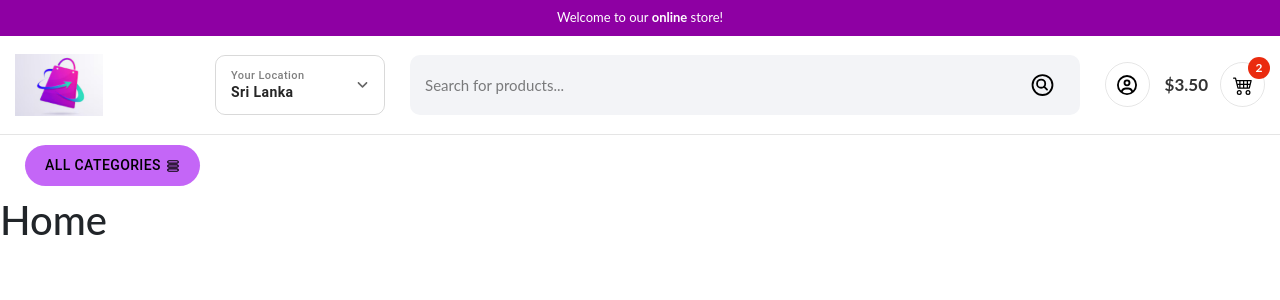
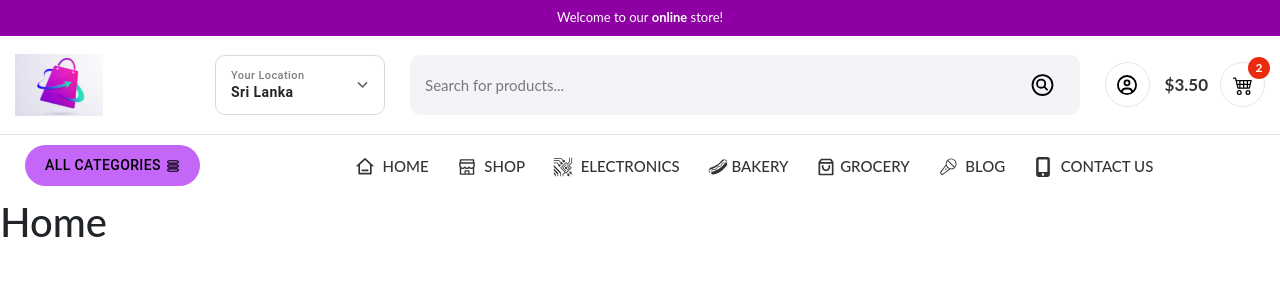
Before and after one commit to sasinduv/e-commers, a React (Create React App) app: page / in a window 1280 px wide. Shown: the top 300 px of the page. Built offline with nearby package versions, Linux system fonts and the light colour scheme.

Commit message:
feat: enhance navigation component with additional links and styling

```diff
--- a/src/App.css
+++ b/src/App.css
@@ -329,3 +329,29 @@ nav .allCatTab .icon1 svg{
     font-size: 14px;
     color: #000;
 }
+
+nav .navPart2 ul{
+    margin: 10px;
+}
+
+nav .navPart2 ul li a{
+    font-size: 15px;
+    font-weight: 500;
+    text-decoration: none;
+    color: rgba(0,0,0,0.8);
+    text-transform: uppercase;
+    display: flex;
+    align-items: center;
+    padding: 10px 10px;
+    transition: all 0.2s ease-in-out;
+    border-radius: 25px;
+}
+
+nav .navPart2 ul li a:hover{
+    color: #ee4cc8;
+    background: #dbbafc;
+}
+
+nav .navPart2 ul li a svg{
+    font-size: 20px;
+}
--- a/src/components/Navigation/index.js
+++ b/src/components/Navigation/index.js
@@ -1,5 +1,18 @@
 import Button from "@mui/material/Button"
 import { TiThMenuOutline } from "react-icons/ti";
+import { RiHome3Line } from "react-icons/ri";
+import { AiOutlineShop } from "react-icons/ai";
+import { GiCircuitry } from "react-icons/gi";
+import { GiHotDog } from "react-icons/gi";
+import { RiShoppingBag3Line } from "react-icons/ri";
+import { FaMobileScreenButton } from "react-icons/fa6";
+import { PiMicrophoneStageLight } from "react-icons/pi";
+
+
+
+
+
+import { Link } from "react-router-dom";
 
 
 
@@ -15,8 +28,35 @@ const Navigation = () => {
                         </Button>
                     </div>
 
-                    <div className="col-sm-9 navPart2">
-
+                    <div className="col-sm-9 navPart2 d-flex align-items-center">
+                        <ul className="list list-inline ml-alto">
+                            <li className="list-inline-item">
+                                <Link to="/"><RiHome3Line /> &nbsp; Home</Link>
+                            </li>
+                            <li className="list-inline-item">
+                                <Link to="/"><AiOutlineShop /> &nbsp;  Shop</Link>
+                            </li>
+                            <li className="list-inline-item">
+                                <Link to="/"><GiCircuitry />
+&nbsp; Electronics</Link>
+                            </li>
+                            <li className="list-inline-item">
+                                <Link to="/"><GiHotDog />
+ &nbsp;Bakery</Link>
+                            </li>
+                            <li className="list-inline-item">
+                                <Link to="/"> <RiShoppingBag3Line />
+ &nbsp;Grocery</Link>
+                            </li>
+                            <li className="list-inline-item">
+                                <Link to="/"><PiMicrophoneStageLight />
+&nbsp; Blog</Link>
+                            </li>
+                            <li className="list-inline-item">
+                                <Link to="/"><FaMobileScreenButton />
+&nbsp; Contact Us</Link>
+                            </li>
+                        </ul>
                     </div>
 
                 </div>
```
